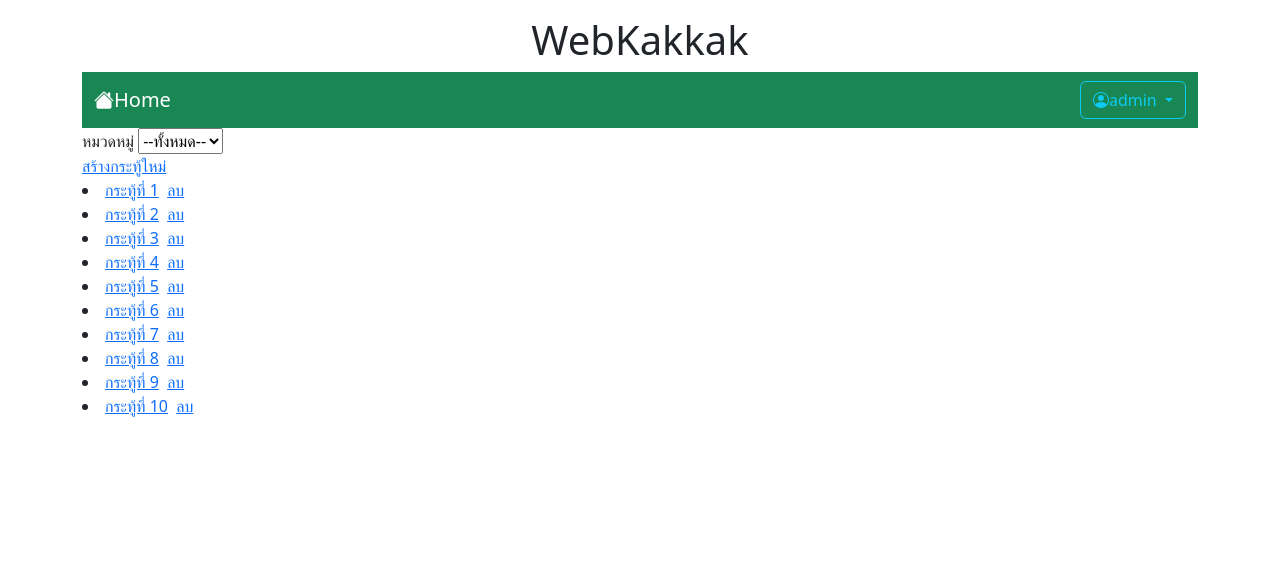
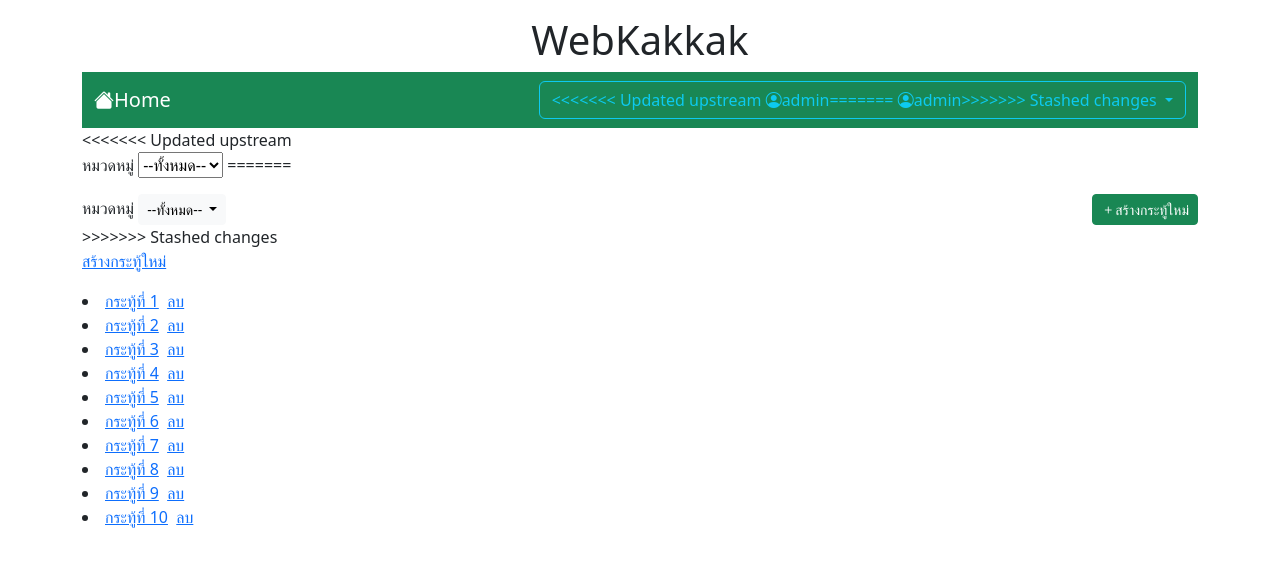
Before and after one commit to Pacharadanai1/Webboard_ECT, a PHP site: page /Webboard_ECT/index.php in a window 1280 px wide. Shown: the top 567 px of the page. Run offline with PHP 8.4, Linux system fonts and the light colour scheme; the visitor is signed in with stand-in values (Sample User, id 1).

Commit message:
Update index.php

```diff
--- a/index.php
+++ b/index.php
@@ -1,3 +1,4 @@
+</html>
 <?php
 session_start();
 ?>
@@ -28,7 +29,11 @@
                     <?php } else { ?>
                         <li class="nav-item dropdown ">
                             <a class="btn btn-outline-info dropdown-toggle" href="#" role="button" data-bs-toggle="dropdown" aria-expanded="false">
+<<<<<<< Updated upstream
                             <i class="bi bi-person-circle"></i><?php echo $_SESSION['username'] ?>
+=======
+                                <i class="bi bi-person-circle"></i><?php echo $_SESSION['username'] ?>
+>>>>>>> Stashed changes
                             </a>
                             <ul class="dropdown-menu">
                                 <li><a class="dropdown-item" href="logout.php"><i class="bi bi-power"></i>ออกจากระบบ</a></li>
@@ -37,12 +42,39 @@
                 </ul>
             </div>
         </nav>
+<<<<<<< Updated upstream
         <form>
             หมวดหมู่ <select name "Category">
                 <option value="all">--ทั้งหมด--</option>
                 <option value="geraral">เรื่องทั่วไป</option>
                 <option value="study">เรื่องเรียน</option>
             </select>
+=======
+        <div class="mt-3 d-flex justify-content-between">
+            <div>
+                <label>หมวดหมู่</label>
+                <span class="dropdown">
+                    <button class="btn btn-light btn-sm dropdown-toggle" type="button" data-bs-toggle="dropdown" aria-expanded="false">
+                        --ทั้งหมด--
+                    </button>
+                    <ul class="dropdown-menu">
+                        <li><a class="dropdown-item" href="#">ทั้งหมด</a></li>
+                        <li><a class="dropdown-item" href="#">เรื่องเรียน</a></li>
+                        <li><a class="dropdown-item" href="#">เรื่องทั่วไป</a></li>
+                    </ul>
+                </span>
+            </div>
+            <?php if(isset($_SESSION['id'])){?>
+            <div>
+                <a href="newpost.php" class="btn btn-success btn-sm">
+                    <i class="bi bi-plus"></i>สร้างกระทู้ใหม่
+                </a>
+            </div>
+            <?php }?>
+        </div>
+        <form>
+
+>>>>>>> Stashed changes
             <?php
             if (!isset($_SESSION['id'])) {
                 echo "<a href=login.php style='float: right;'></a>";
```
